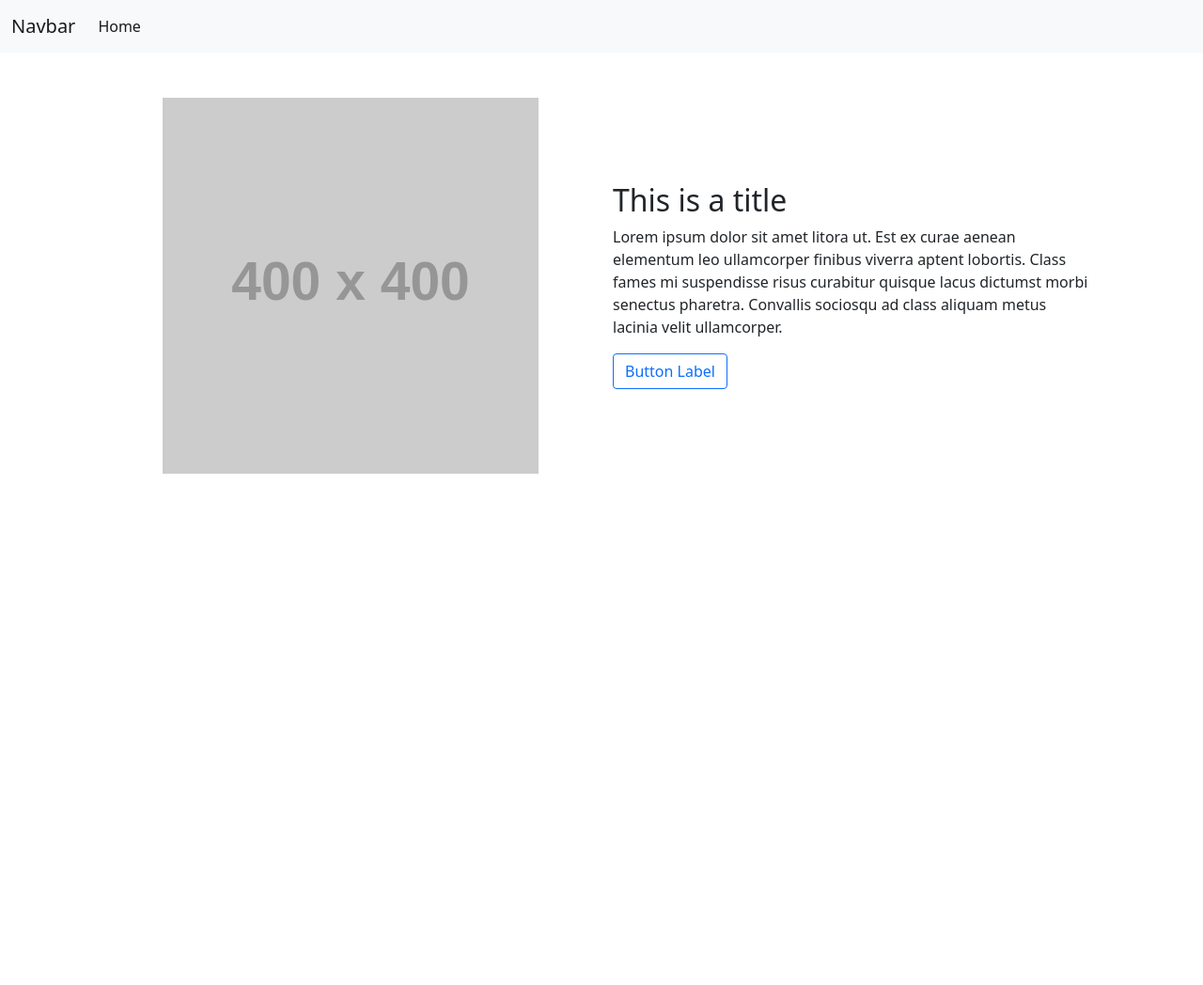
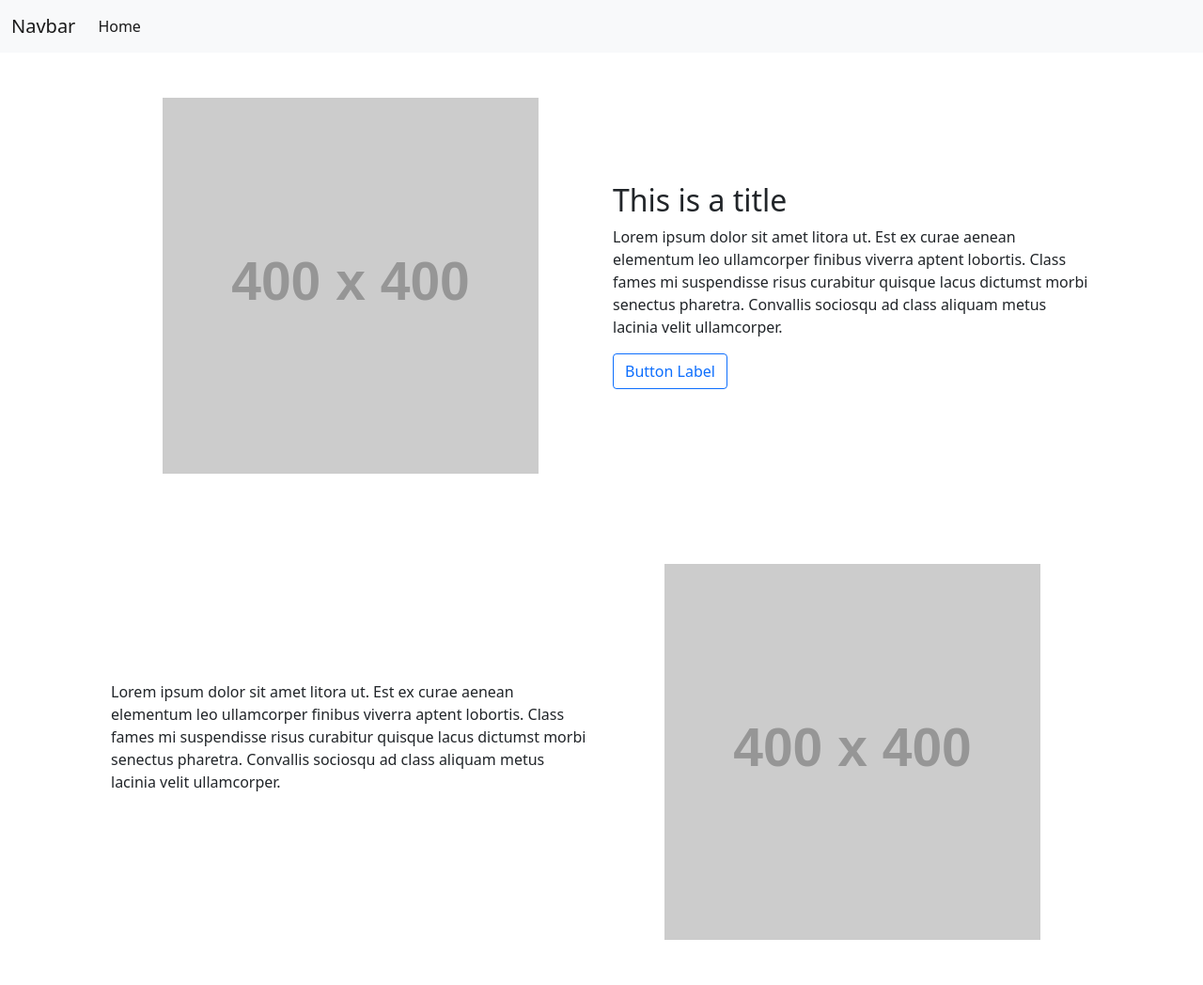
Before and after one commit to naaman10/template, a Jekyll site: the page built from index.markdown, in a window 1280 px wide. Shown: the whole page at 94% size. Built offline with Jekyll 4.4.1, drawn with Linux system fonts in a browser that asks for light colours; nearby versions of some CDN libraries; before the commit the page ends 900 px from its top, so only the background shows below that.

Commit message:
Update from Forestry.io naamanh10@gmail.com updated index.markdown

```diff
--- a/index.markdown
+++ b/index.markdown
@@ -13,5 +13,16 @@ page_blocks:
     cta_label: Button Label
     url: https://www.bbc.co.uk
     type: Primary Outline
+- template: content-feature
+  cta:
+    type: []
+    cta_label: ''
+    url: ''
+  body_text: Lorem ipsum dolor sit amet litora ut. Est ex curae aenean elementum leo
+    ullamcorper finibus viverra aptent lobortis. Class fames mi suspendisse risus
+    curabitur quisque lacus dictumst morbi senectus pharetra. Convallis sociosqu ad
+    class aliquam metus lacinia velit ullamcorper.
+  alignment: Right
+  title: ''
 
 ---
```
